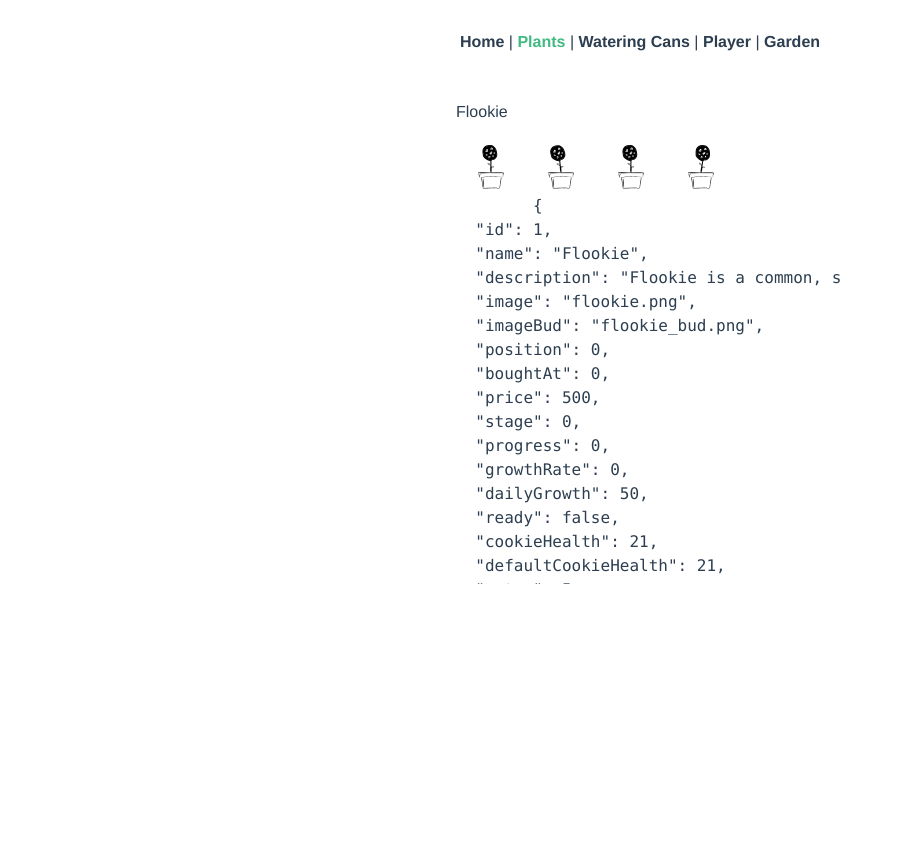
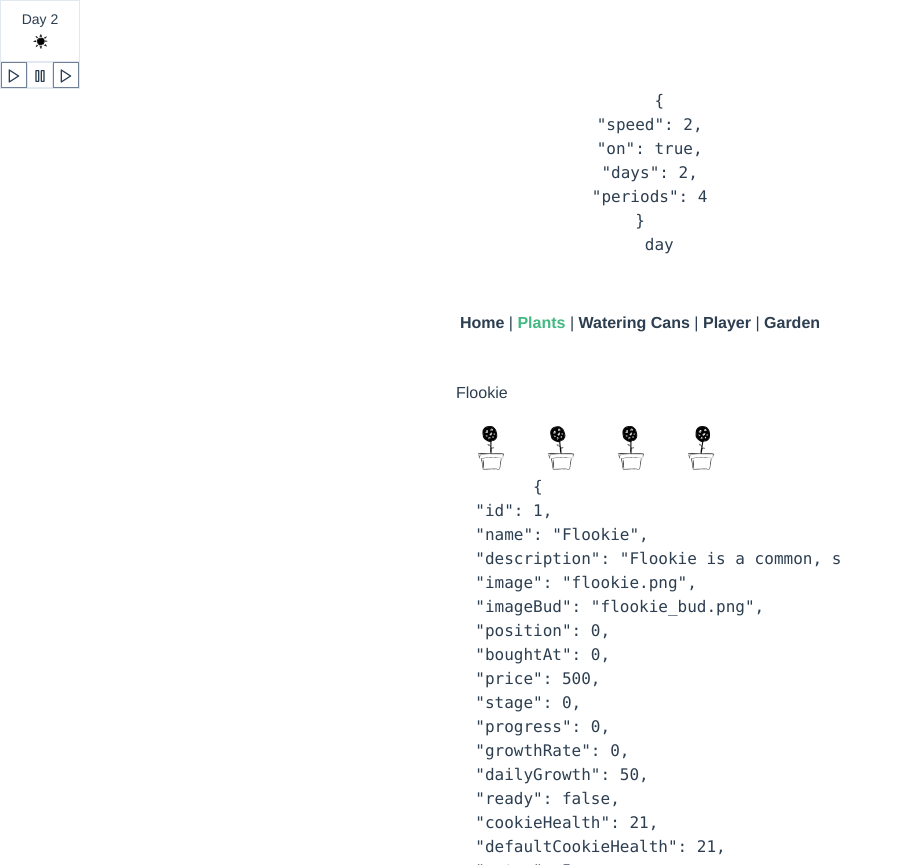
Before and after one commit to farishan/inkk-garden, a Vue app: page /#/plants in a window 1280 px wide. Shown: the whole page, without its empty margins (0-903 px from the left). Before the commit the page ends 800 px from the top, so only its background shows below. Built offline with nearby package versions, Linux system fonts and the light colour scheme.

Commit message:
Add time UI

```diff
--- a/src/App.vue
+++ b/src/App.vue
@@ -1,5 +1,6 @@
 <template>
   <div id="app">
+    <Time />
     <div id="nav">
       <router-link to="/">Home</router-link> |
       <router-link to="/plants">Plants</router-link> |
@@ -13,8 +14,12 @@
 
 <script>
 import '@/assets/tailwind.css';
+import Time from '@/components/Time.vue';
 
 export default {
+  components: {
+    Time,
+  },
   mounted() {
     console.log(this);
 
--- a/src/components/Time.vue
+++ b/src/components/Time.vue
@@ -1,9 +1,36 @@
 <template>
   <div>
-    <p>Time:</p>
+    <div class="text-center pt-2 border w-20">
+      <div class="text-sm mb-1">Day {{ $store.state.time.days }}</div>
+      <div class="flex items-center justify-center mb-3">
+        <div>
+          <img
+            class="mx-auto"
+            src="/images/sun.png"
+            v-show="$store.getters.period === 'day'"
+          />
+          <img
+            class="mx-auto"
+            src="/images/moon.png"
+            v-show="$store.getters.period === 'night'"
+          />
+        </div>
+      </div>
+      <time-buttons />
+    </div>
     <pre>
     {{ JSON.stringify(this.$store.state.time, null, 2) }}
     {{ this.$store.getters.period }}
     </pre>
   </div>
 </template>
+
+<script>
+import TimeButtons from './TimeButtons.vue';
+
+export default {
+  components: {
+    TimeButtons,
+  },
+};
+</script>
--- /dev/null
+++ b/src/components/TimeButtons.vue
@@ -0,0 +1,55 @@
+<template>
+  <div class="cursor-pointer block flex justify-center border-t">
+    <button
+      class="border w-1/3"
+      :class="$store.state.time.on ? 'border-gray-600' : ''"
+      :disabled="$store.state.time.on"
+      @click="start"
+    >
+      <Play />
+    </button>
+    <button
+      class="border w-1/3"
+      :class="!$store.state.time.on ? 'border-gray-600' : ''"
+      :disabled="!$store.state.time.on"
+      @click="pause"
+    >
+      <Pause />
+    </button>
+    <button
+      class="border w-1/3"
+      :class="$store.state.time.on ? 'border-gray-600' : ''"
+      :disabled="$store.state.time.on"
+      @click="start"
+    >
+      <Play />
+    </button>
+  </div>
+</template>
+
+<script>
+import Pause from './icons/Pause.vue';
+import Play from './icons/Play.vue';
+
+export default {
+  components: {
+    Pause,
+    Play,
+  },
+  methods: {
+    toggle() {
+      if (this.$store.state.time.on) {
+        this.$store.commit('switch', false);
+      } else {
+        this.$store.dispatch('start');
+      }
+    },
+    start() {
+      this.$store.dispatch('start');
+    },
+    pause() {
+      this.$store.commit('switch', false);
+    },
+  },
+};
+</script>
--- /dev/null
+++ b/src/components/icons/Pause.vue
@@ -0,0 +1,18 @@
+<template>
+  <span>
+  <svg class="icon icon-pause" style="display: inline-block;
+  width: 1em; height: 1em; stroke-width: 0; stroke: currentColor;
+  fill: currentColor;"><use xlink:href="#icon-pause"></use></svg>
+  <symbol id="icon-pause" viewBox="0 0 24 24">
+  <path :d="pausePath"></path>
+  </symbol>
+  </span>
+</template>
+
+<script>
+export default {
+  data: () => ({
+    pausePath: 'M6 3c-0.552 0-1 0.448-1 1v16c0 0.552 0.448 1 1 1h4c0.552 0 1-0.448 1-1v-16c0-0.552-0.448-1-1-1zM7 5h2v14h-2zM14 3c-0.552 0-1 0.448-1 1v16c0 0.552 0.448 1 1 1h4c0.552 0 1-0.448 1-1v-16c0-0.552-0.448-1-1-1zM15 5h2v14h-2z',
+  }),
+};
+</script>
--- /dev/null
+++ b/src/components/icons/Play.vue
@@ -0,0 +1,18 @@
+<template>
+  <span>
+  <svg class="icon icon-play" style="display: inline-block;
+  width: 1em; height: 1em; stroke-width: 0; stroke: currentColor;
+  fill: currentColor;"><use xlink:href="#icon-play"></use></svg>
+  <symbol id="icon-play" viewBox="0 0 24 24">
+  <path :d="playPath"></path>
+  </symbol>
+  </span>
+</template>
+
+<script>
+export default {
+  data: () => ({
+    playPath: 'M5.541 2.159c-0.153-0.1-0.34-0.159-0.541-0.159-0.552 0-1 0.448-1 1v18c-0.001 0.182 0.050 0.372 0.159 0.541 0.299 0.465 0.917 0.599 1.382 0.3l14-9c0.114-0.072 0.219-0.174 0.3-0.3 0.299-0.465 0.164-1.083-0.3-1.382zM6 4.832l11.151 7.168-11.151 7.168z',
+  }),
+};
+</script>
```
